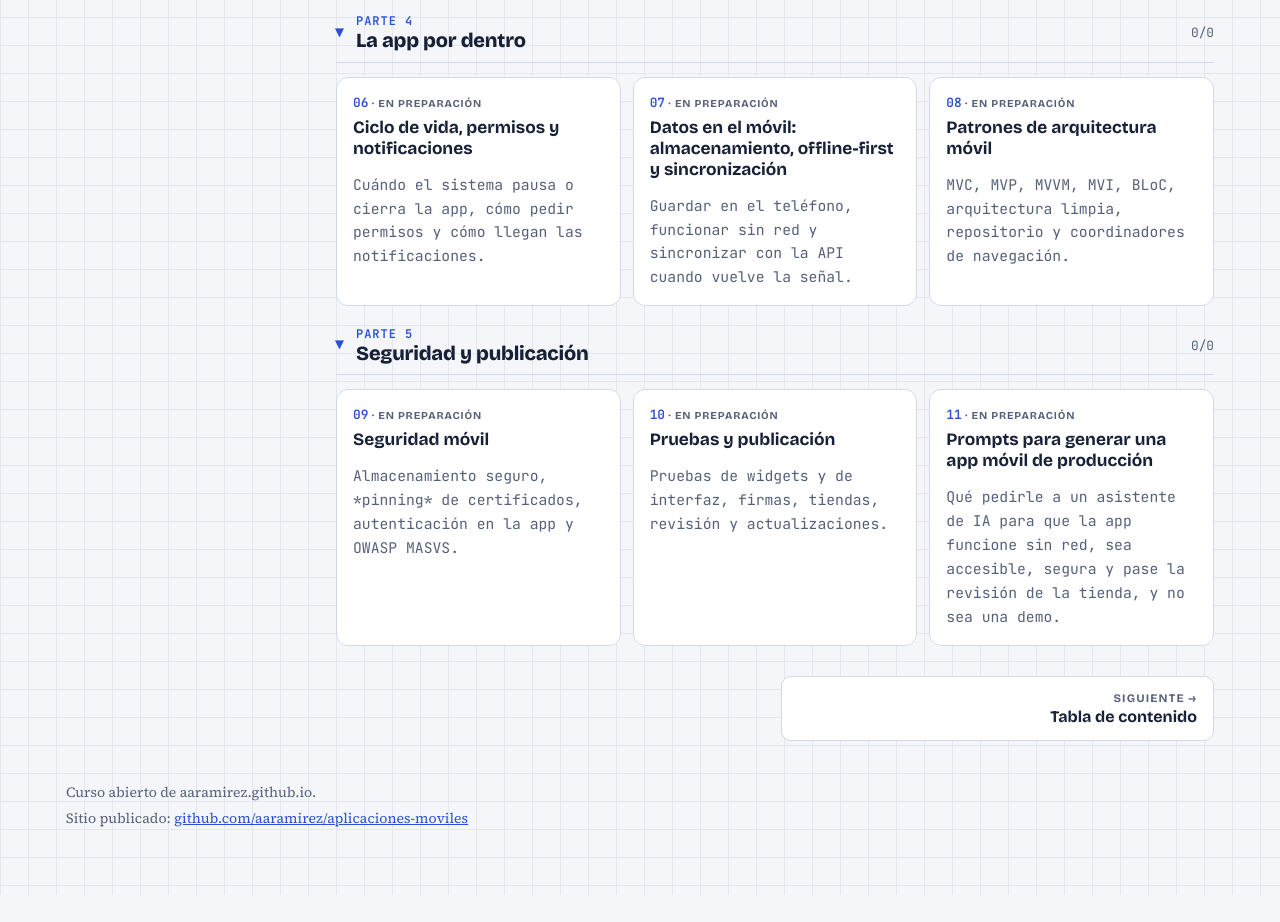
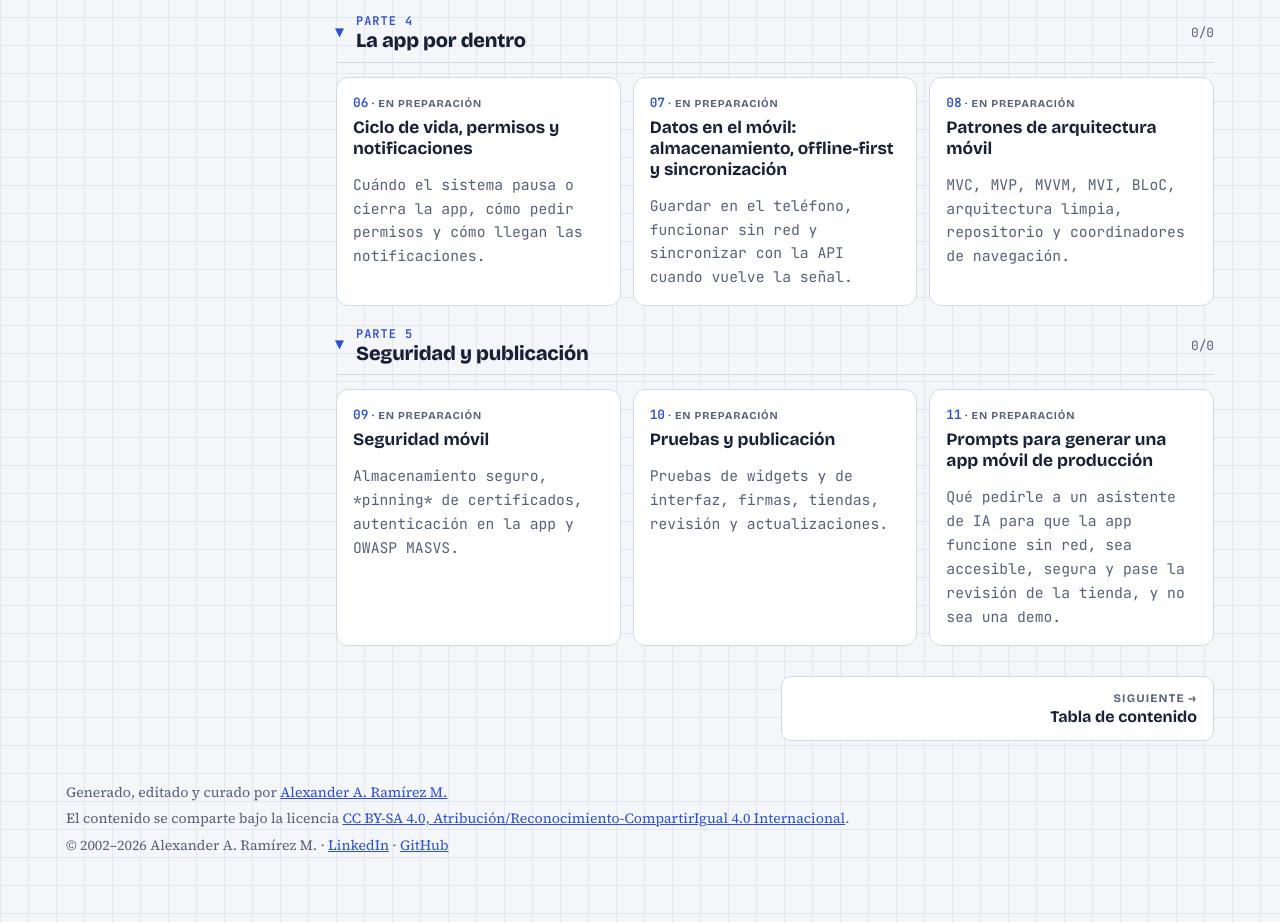
Before and after one commit to aaramirez/aplicaciones-moviles, a plain HTML site: page index.html in a window 1280 px wide. Shown: the part 1971-2893 px from the top of the page. Before the commit the page ends 2866 px from the top, so only its background shows below. Drawn offline with nearby package versions, Linux system fonts and the light colour scheme.

Commit message:
Pie común: autoría, licencia CC BY-SA 4.0 y año que se actualiza solo

```diff
--- a/index.html
+++ b/index.html
@@ -91,7 +91,7 @@ height="0" width="0" style="display:none;visibility:hidden"></iframe></noscript>
 <nav class="pager" id="pager" aria-label="Capítulo anterior y siguiente"></nav>
 </main>
 </div>
-<footer><span>Curso abierto de aaramirez.github.io.</span><span>Sitio publicado: <a href="https://github.com/aaramirez/aplicaciones-moviles" target="_blank" rel="noopener">github.com/aaramirez/aplicaciones-moviles</a></span></footer>
+<footer><span>Generado, editado y curado por <a href="https://www.linkedin.com/in/alexander-ramirez-morales/" target="_blank" rel="noopener">Alexander A. Ramírez M.</a></span><span>El contenido se comparte bajo la licencia <a href="https://creativecommons.org/licenses/by-sa/4.0/deed.es" target="_blank" rel="noopener">CC BY-SA 4.0, Atribución/Reconocimiento-CompartirIgual 4.0 Internacional</a>.</span><span>© 2002–<span data-anio>2026</span> Alexander A. Ramírez M. · <a href="https://www.linkedin.com/in/alexander-ramirez-morales/" target="_blank" rel="noopener">LinkedIn</a> · <a href="https://github.com/aaramirez" target="_blank" rel="noopener">GitHub</a></span><script>document.querySelectorAll('[data-anio]').forEach(function (e) { e.textContent = new Date().getFullYear(); });</script></footer>
 </div>
 <script src="assets/lab.js"></script>
 </body>
```
Also changed, not shown: temario.html (+1 -1 lines).
